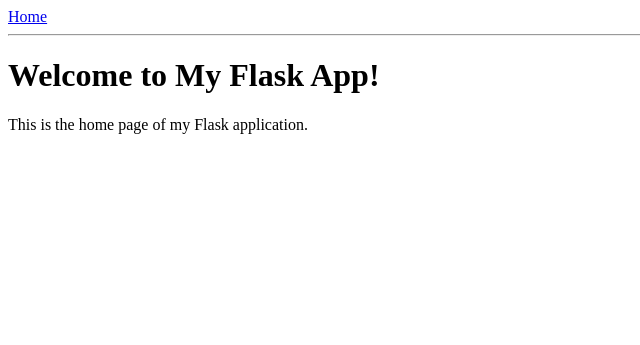
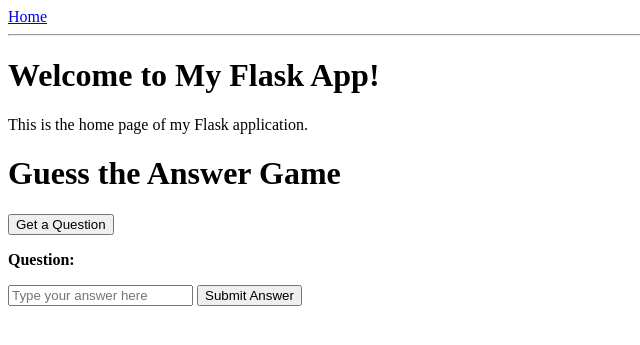
Before and after one commit to Ishi01/CITS5505Group41Project, a Flask app: page / in a window 1280 px wide. Shown: the top 345 px of the page, without its empty margins (0-640 px from the left). Run offline with Flask 3, Linux system fonts and the light colour scheme.

Commit message:
Question / Answer Prototype

```diff
--- a/app/routes.py
+++ b/app/routes.py
@@ -1,7 +1,27 @@
-from flask import render_template
+from flask import Flask, jsonify, render_template, request
+import random
 from app import app
 
 @app.route('/')
 @app.route('/index')
 def index():
     return render_template('index.html', title='Home')
+
+qa_dict = {
+    "Where is the Eiffel Tower found?": "France",
+    "Where is the Statue of Liberty found?": "United States",
+    "Where is the Taj Mahal found?": "India"
+}
+
+@app.route('/get-random-qa')
+def get_random_qa():
+    question, answer = random.choice(list(qa_dict.items()))
+    return jsonify(question=question)
+
+@app.route('/check-answer', methods=['POST'])
+def check_answer():
+    user_answer = request.json['answer']
+    question = request.json['question']
+    correct_answer = qa_dict[question]
+    is_correct = (user_answer.strip().lower() == correct_answer.strip().lower())
+    return jsonify(is_correct=is_correct)
--- /dev/null
+++ b/app/static/js/qa.js
@@ -0,0 +1,41 @@
+$(document).ready(function() {
+    var currentQuestion = '';
+
+    $('#getQAButton').click(function() {
+        $.ajax({
+            url: '/get-random-qa',
+            type: 'GET',
+            success: function(response) {
+                $('#question').text(response.question);
+                currentQuestion = response.question;
+                $('#answerInput').val(''); // Clear previous answer
+                $('#feedback').text(''); // Clear previous feedback
+            },
+            error: function(error) {
+                console.log(error);
+            }
+        });
+    });
+
+    $('#submitAnswerButton').click(function() {
+        var userAnswer = $('#answerInput').val();
+        if (userAnswer) {
+            $.ajax({
+                url: '/check-answer',
+                type: 'POST',
+                contentType: 'application/json',
+                data: JSON.stringify({ answer: userAnswer, question: currentQuestion }),
+                success: function(response) {
+                    if (response.is_correct) {
+                        $('#feedback').text('Correct!');
+                    } else {
+                        $('#feedback').text('Incorrect. Try again!');
+                    }
+                },
+                error: function(error) {
+                    console.log(error);
+                }
+            });
+        }
+    });
+});
--- a/app/templates/base.html
+++ b/app/templates/base.html
@@ -1,12 +1,17 @@
 <!DOCTYPE html>
 <html>
 <head>
+    <script src="https://ajax.googleapis.com/ajax/libs/jquery/3.7.1/jquery.min.js"></script>
+    {% block header %}
     {% if title %}
     <title>{{ title }} - My Flask App</title>
     {% else %}
     <title>Welcome to My Flask App</title>
     {% endif %}
+    {% endblock %}
+
 </head>
+
 <body>
     <div>
         <a href="{{ url_for('index') }}">Home</a>
--- a/app/templates/index.html
+++ b/app/templates/index.html
@@ -1,6 +1,18 @@
 {% extends "base.html" %}
+
+{% block header %}
+    {{ super() }}
+    <script src="{{ url_for('static', filename='js/qa.js') }}"></script>
+{% endblock %}
 
 {% block content %}
     <h1>Welcome to My Flask App!</h1>
     <p>This is the home page of my Flask application.</p>
+
+    <h1>Guess the Answer Game</h1>
+    <button id="getQAButton">Get a Question</button>
+    <p id="question"><strong>Question:</strong></p>
+    <input type="text" id="answerInput" placeholder="Type your answer here">
+    <button id="submitAnswerButton">Submit Answer</button>
+    <p id="feedback"></p>
 {% endblock %}
```
